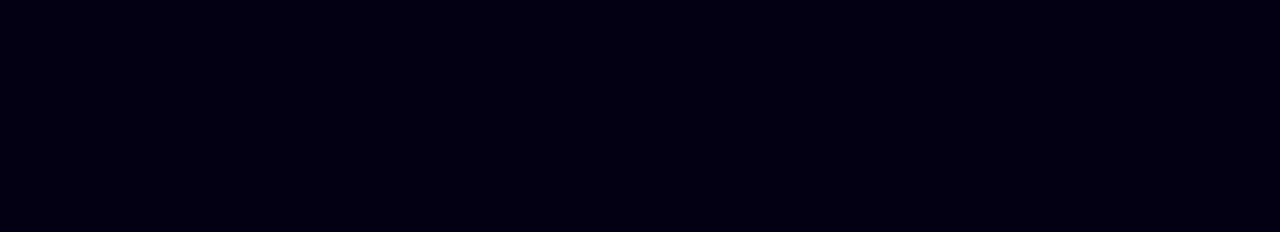
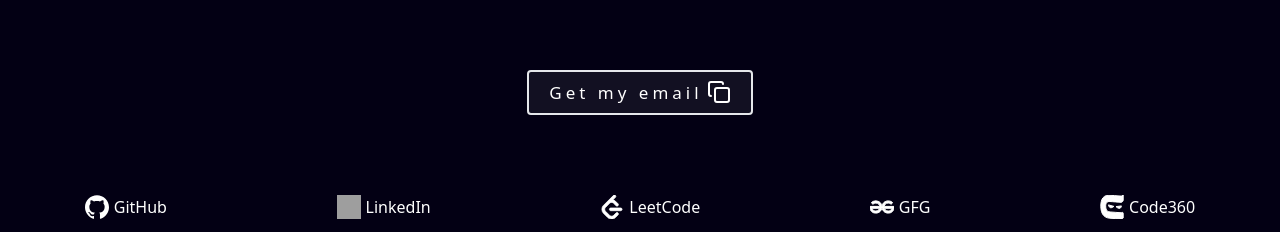
Before and after one commit to SM-GIT-HUB/portfolio, a Next.js app: page / in a window 1280 px wide. Shown: the part 2565-2797 px from the top of the page. Before the commit the page ends 2619 px from the top, so only its background shows below. Built offline with nearby package versions, Linux system fonts and the light colour scheme; grey boxes are pictures that could not be loaded; a web font is replaced by a local one.

Commit message:
feat: footer

```diff
--- a/package.json
+++ b/package.json
@@ -10,6 +10,7 @@
   },
   "dependencies": {
     "@heroicons/react": "^2.0.18",
+    "lucide-react": "^0.475.0",
     "next": "13.5.6",
     "react": "^18",
     "react-dom": "^18",
--- a/src/app/page.tsx
+++ b/src/app/page.tsx
@@ -1,3 +1,4 @@
+import Footer from "../components/Footer"
 import Hero from "../components/Hero"
 import Projects from "../components/Projects"
 import Skills from "../components/Skills"
@@ -9,6 +10,7 @@
         <Hero/>
         <Skills/>
         <Projects/>
+        <Footer/>
       </div>
     </div>
   );
--- /dev/null
+++ b/src/components/CopyEmail.tsx
@@ -0,0 +1,29 @@
+'use client'
+
+import { ClipboardCheck, Copy } from "lucide-react"
+import { useState } from "react"
+
+function CopyEmail() {
+  const [show, setShow] = useState("copy");
+
+
+  function copy()
+  {
+    setShow("check");
+    window.navigator.clipboard.writeText("soumikmajumder02@gmail.com");
+    setTimeout(() => setShow("copy"), 2000);
+  }
+
+  return (
+    <div className="text-white flex gap-2 items-center cursor-pointer border-[2px] rounded-[4px] px-[20px] py-2 mb-10 bg-[#ffffff10] hover:bg-white/10 transition-all" onClick={copy}>
+      <h1 className="text-[17px]">
+        <span className="tracking-[4px]">Get my emai</span>
+        <span>l</span>
+      </h1>
+      { show == "copy" && <Copy/> }
+      { show == "check" && <ClipboardCheck/> }
+    </div>
+  )
+}
+
+export default CopyEmail
--- a/src/components/Footer.tsx
+++ b/src/components/Footer.tsx
@@ -1,8 +1,26 @@
-import React from 'react'
+import { footerLinks } from '../constants'
+import Image from 'next/image'
+import Link from 'next/link'
+import CopyEmail from './CopyEmail'
 
 function Footer() {
   return (
-    <div>Footer</div>
+    <div className='flex flex-col items-center justify-center pb-10 z-[90] text-white gap-10'>
+      <CopyEmail/>
+
+      <div className='flex items-center justify-around w-full h-full'>
+        {
+          footerLinks.map((f) => (
+            <Link href={f?.link} target='_blank' key={f.text} className='flex gap-[5px] hover:scale-110 transition-all'>
+              <Image src={f.src} alt={f.text} height={24} width={24} />
+              <h1 className='text-[0px] sm:text-[16px]'>{f.text}</h1>
+            </Link>
+          ))
+        }
+      </div>
+
+      <h1>Made with ❤️ @2025</h1>
+    </div>
   )
 }
 
--- a/src/components/Hero.tsx
+++ b/src/components/Hero.tsx
@@ -4,7 +4,7 @@
 function Hero() {
   return (
     <div className='relative flex flex-col h-full w-full'>
-      <video autoPlay muted loop className='rotate-180 absolute top-[-340px] h-full w-full left-0 z-[1] object-cover'>
+      <video autoPlay muted loop className='rotate-180 absolute top-[-330px] h-full w-full left-0 z-[1] object-cover'>
         <source src='/blackhole.webm' type='video/webm' />
       </video>
       <HeroContent/>
--- a/src/components/Navbar.tsx
+++ b/src/components/Navbar.tsx
@@ -28,7 +28,7 @@
           {
             Socials.map((s) => (
               <Link href={s.link} key={s.name}>
-                <Image src={s.src} alt={s.name} key={s.name} width={24} height={24} className={`${s.name == "Leetcode" && "w-[21px] p-[2px] bg-white rounded-[2.5px]"}`} />
+                <Image src={s.src} alt={s.name} key={s.name} width={24} height={24}/>
               </Link>
             ))
           }
--- a/src/components/ProjectCard.tsx
+++ b/src/components/ProjectCard.tsx
@@ -20,8 +20,8 @@
 
       {
         link &&
-        <div className="opacity-0 group-hover:opacity-100 flex text-white absolute z-[90] h-full w-full inset-0 items-center justify-center bg-black/50 transition-all">
-          <Link href={link} target="blank" className="px-4 py-2 rounded-full border-[2px] border-white font-semibold hover:bg-white/5 transition-all">
+        <div className="opacity-0 group-hover:opacity-100 flex text-white absolute z-[20] h-full w-full inset-0 items-center justify-center bg-black/70 transition-all">
+          <Link href={link} target="_blank" className="px-4 py-2 rounded-full border-[2px] border-white font-semibold hover:bg-white/5 transition-all">
             <span className="tracking-[3px]">Visi</span>
             <span>t</span>
           </Link>
--- a/src/components/Projects.tsx
+++ b/src/components/Projects.tsx
@@ -3,7 +3,7 @@
 
 function Projects() {
   return (
-    <div className='flex flex-col items-center justify-center pb-20'>
+    <div className='flex flex-col items-center justify-center pb-4'>
       <h1 className='text-[40px] font-semibold text-transparent bg-clip-text bg-gradient-to-r from-purple-500 to-cyan-500 py-20'>
         My Projects
       </h1>
--- a/src/constants/index.ts
+++ b/src/constants/index.ts
@@ -219,3 +219,31 @@
     link: "https://xcart.onrender.com/"
   }
 ]
+
+export const footerLinks = [
+  {
+    src: "/github.svg",
+    text: "GitHub",
+    link: "https://github.com/SM-GIT-HUB"
+  },
+  {
+    src: "/linkedin.svg",
+    text: "LinkedIn",
+    link: "https://www.linkedin.com/in/soumik-majumder-08033b306"
+  },
+  {
+    src: "/leetcode.svg",
+    text: "LeetCode",
+    link: "https://leetcode.com/soumikmajumder02"
+  },
+  {
+    src: "/gfg.svg",
+    text: "GFG",
+    link: "https://www.geeksforgeeks.org/user/soumik001"
+  },
+  {
+    src: "/code360.svg",
+    text: "Code360",
+    link: "https://www.naukri.com/code360/profile/02d9fb91-9136-4baa-84b1-9dd68157de6a"
+  }
+]
```
Also changed, not shown: public/leetcode.svg, 1 other file (tests, documents, lock files or other folders).
